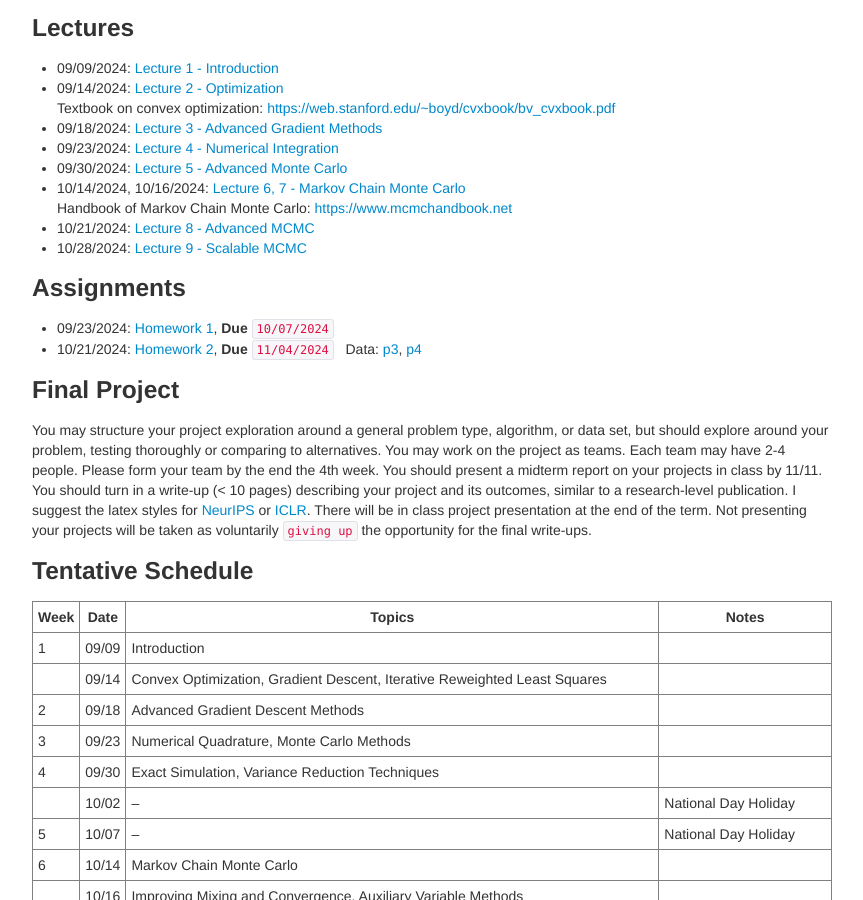
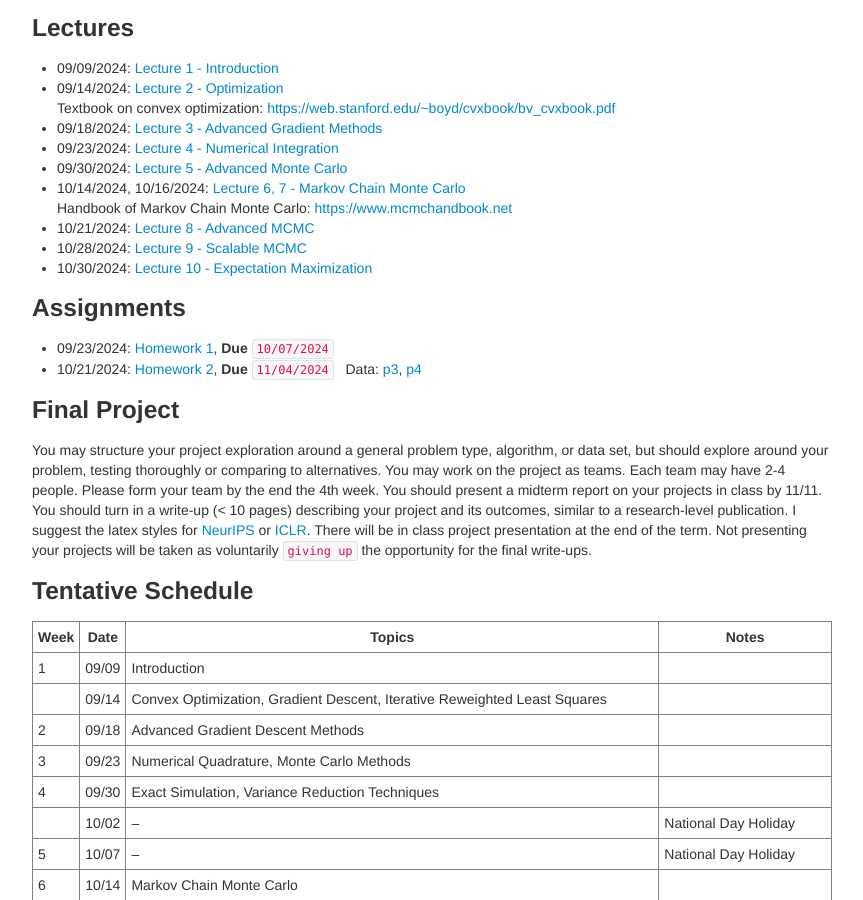
Before and after one commit to zcrabbit/zcrabbit.github.io, a Jekyll site: the page built from courses/smcm-f24.md, in a window 1280 px wide and 900 px high, scrolled down 1085 px. Shown: the whole window, without its empty margins (208-1071 px from the left). Built offline with Jekyll 4.4.1, drawn with Linux system fonts in a browser that asks for light colours.

Commit message:
lecture 10 out

```diff
--- a/courses/smcm-f24.md
+++ b/courses/smcm-f24.md
@@ -47,6 +47,7 @@
   Handbook of Markov Chain Monte Carlo: <https://www.mcmchandbook.net>
 - 10/21/2024: [Lecture 8 - Advanced MCMC]({{sites.baseurl}}/static/slides/smcm_fall24/lec08.pdf)
 - 10/28/2024: [Lecture 9 - Scalable MCMC]({{sites.baseurl}}/static/slides/smcm_fall24/lec09.pdf)
+- 10/30/2024: [Lecture 10 - Expectation Maximization]({{sites.baseurl}}/static/slides/smcm_fall24/lec10.pdf)
 
 ### Assignments
 - 09/23/2024: [Homework 1]({{sites.baseurl}}/static/slides/smcm_fall24/hw01.pdf), **Due** `10/07/2024`
```
Also changed, not shown: 1 other file.
